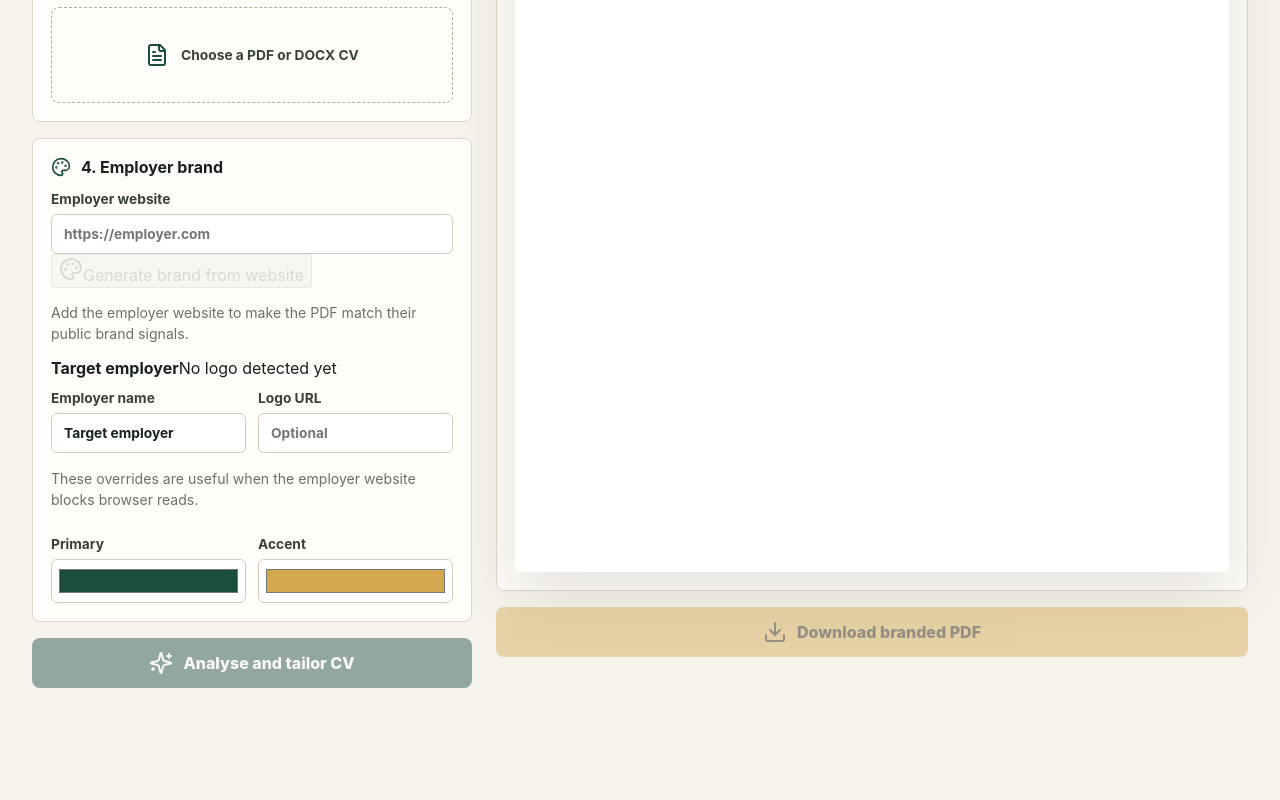
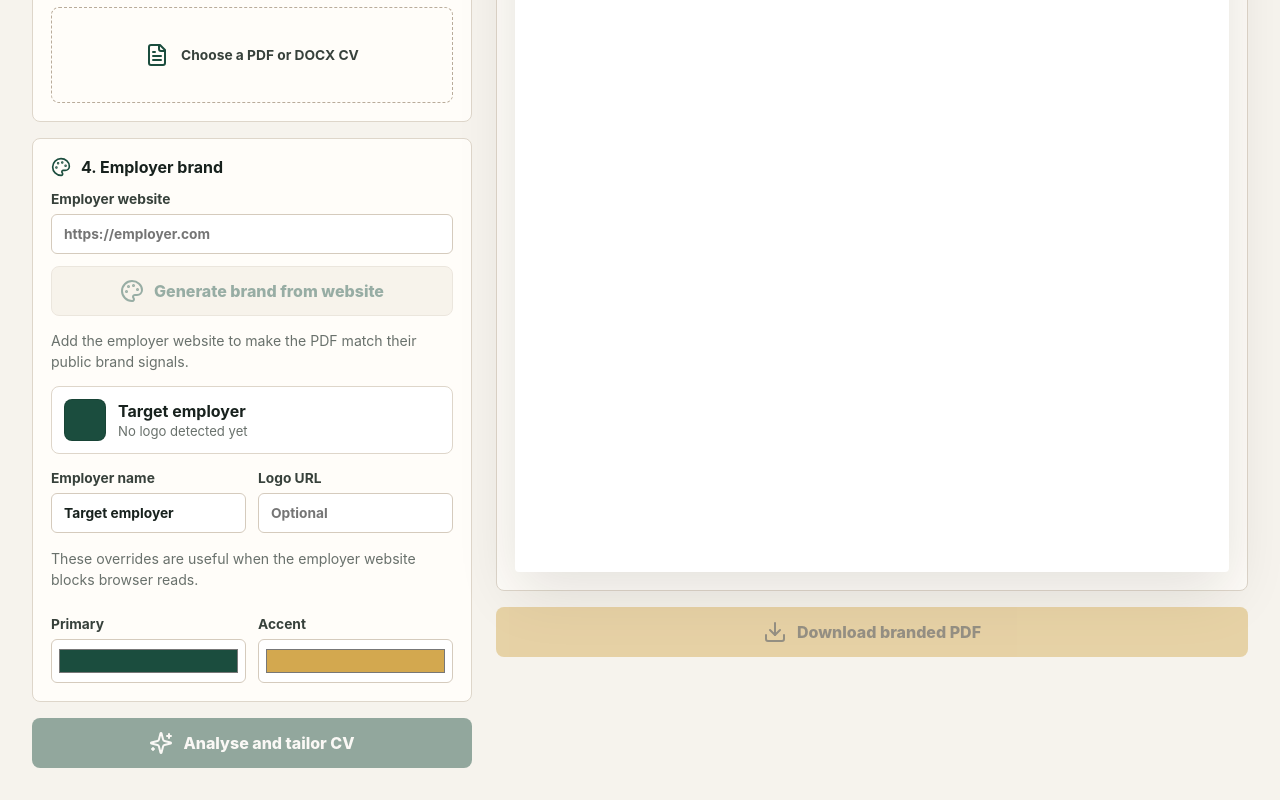
Before and after one commit to steverowley/cv-job-tailor, a React (Vite) app: page / in a window 1280 px wide. Shown: the part 1025-1825 px from the top of the page. Before the commit the page ends 1745 px from the top, so only its background shows below. Built offline with nearby package versions, Linux system fonts and the light colour scheme.

Commit message:
Style website brand generation controls

```diff
--- a/src/styles.css
+++ b/src/styles.css
@@ -203,7 +203,8 @@ textarea {
 }
 
 .primary-action,
-.secondary-action {
+.secondary-action,
+.brand-action {
   align-items: center;
   border: 0;
   border-radius: 8px;
@@ -224,6 +225,39 @@ textarea {
 .secondary-action {
   background: #d3a84f;
   color: #211804;
+}
+
+.brand-action {
+  background: #efe7db;
+  border: 1px solid #d5cbbd;
+  color: #1b4d3e;
+  margin-top: 12px;
+  width: 100%;
+}
+
+.brand-preview {
+  align-items: center;
+  background: #ffffff;
+  border: 1px solid #ded6ca;
+  border-radius: 8px;
+  display: flex;
+  gap: 12px;
+  margin: 14px 0 4px;
+  padding: 12px;
+}
+
+.brand-preview span {
+  color: #69716c;
+  display: block;
+  font-size: 0.82rem;
+  margin-top: 2px;
+}
+
+.brand-swatch {
+  border: 1px solid rgba(0, 0, 0, 0.12);
+  border-radius: 8px;
+  height: 42px;
+  width: 42px;
 }
 
 button:disabled {
```
